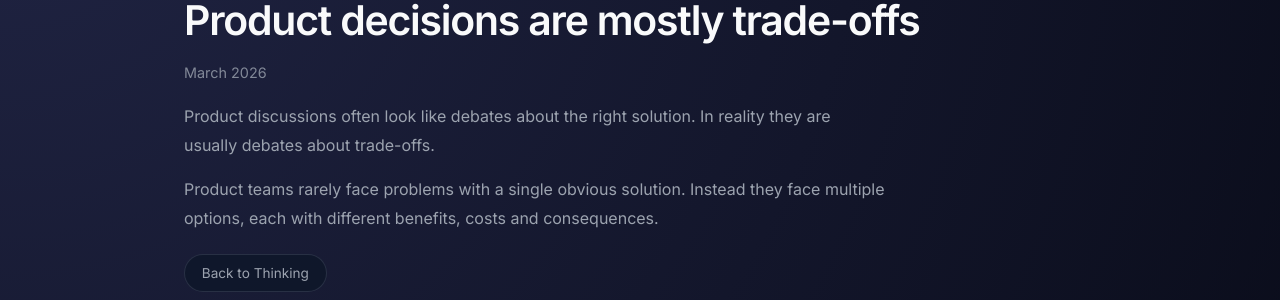
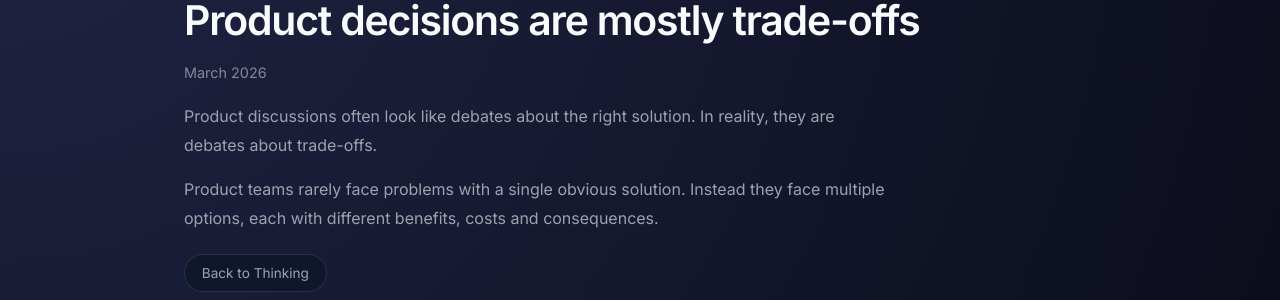
Before and after one commit to carlocaprini/carlocaprini.github.io, a Jekyll site: the page built from pages/thinking/product-decisions-are-mostly-trade-offs.md, in a window 1280 px wide and 900 px high. Shown: the part 178-478 px from the top of the window. Built offline with Jekyll 4.4.1, drawn with Linux system fonts in a browser that asks for light colours.

Commit message:
Intro update

```diff
--- a/pages/thinking/product-decisions-are-mostly-trade-offs.md
+++ b/pages/thinking/product-decisions-are-mostly-trade-offs.md
@@ -8,7 +8,7 @@ related_notes:
   - /thinking/managing-disagreements/
   - /thinking/most-product-disagreements-come-from-missing-information/
 intro:
-  - Product discussions often look like debates about the right solution. In reality they are usually debates about trade-offs.
+  - Product discussions often look like debates about the right solution. In reality, they are debates about trade-offs.
   - Product teams rarely face problems with a single obvious solution. Instead they face multiple options, each with different benefits, costs and consequences.
 ---
 
```
